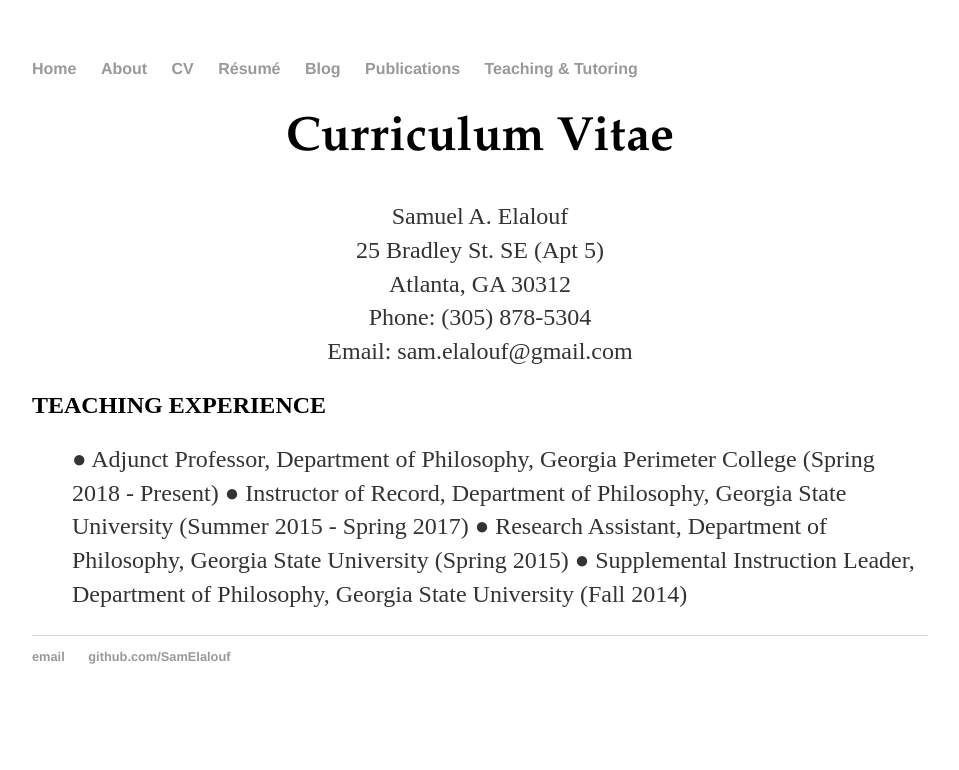
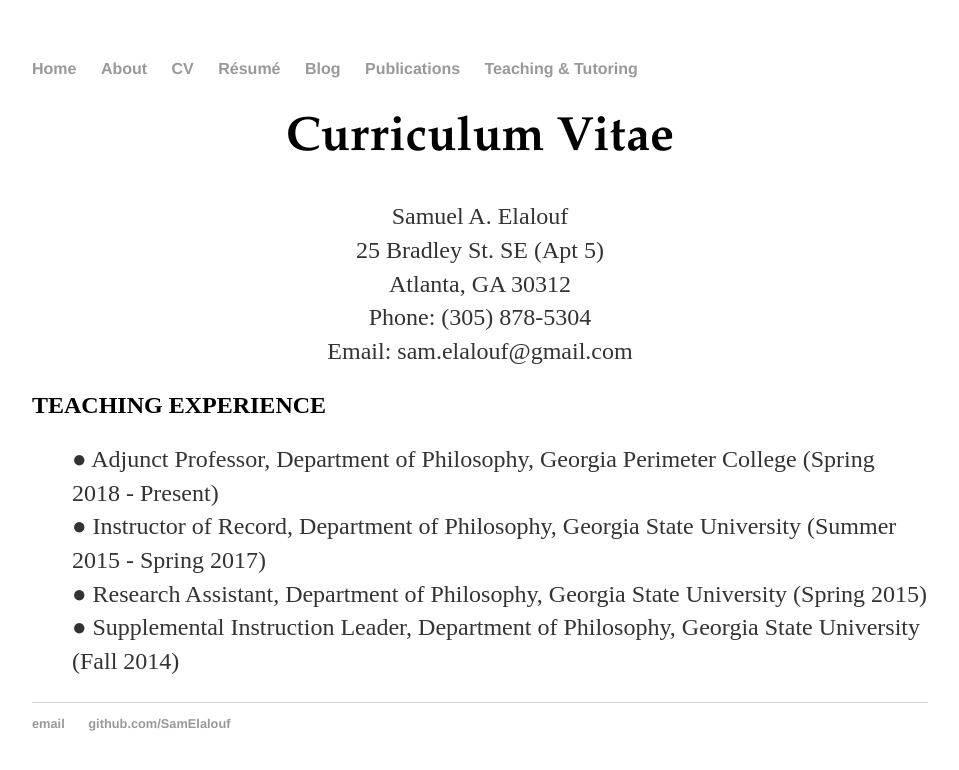
Before and after one commit to SamElalouf/samelalouf.github.io, a Jekyll site: the page built from cv/index.html, in a window 1280 px wide. Shown: the top 770 px of the page, without its empty margins (160-1119 px from the left). Built offline with Jekyll 4.4.1, drawn with Linux system fonts in a browser that asks for light colours.

```diff
--- a/cv/index.html
+++ b/cv/index.html
@@ -14,12 +14,12 @@ Email: sam.elalouf@gmail.com<br></p></center>
 
 <p class="tab">
 
-● Adjunct Professor, Department of Philosophy, Georgia Perimeter College (Spring 2018 - Present)
+● Adjunct Professor, Department of Philosophy, Georgia Perimeter College (Spring 2018 - Present)<br>
 
-● Instructor of Record, Department of Philosophy, Georgia State University (Summer 2015 - Spring 2017)
+● Instructor of Record, Department of Philosophy, Georgia State University (Summer 2015 - Spring 2017)<br>
 
-● Research Assistant, Department of Philosophy, Georgia State University (Spring 2015)
+● Research Assistant, Department of Philosophy, Georgia State University (Spring 2015)<br>
 
-● Supplemental Instruction Leader, Department of Philosophy, Georgia State University (Fall 2014)
+● Supplemental Instruction Leader, Department of Philosophy, Georgia State University (Fall 2014)<br>
 
 </div><!-- /.blurb -->
```
